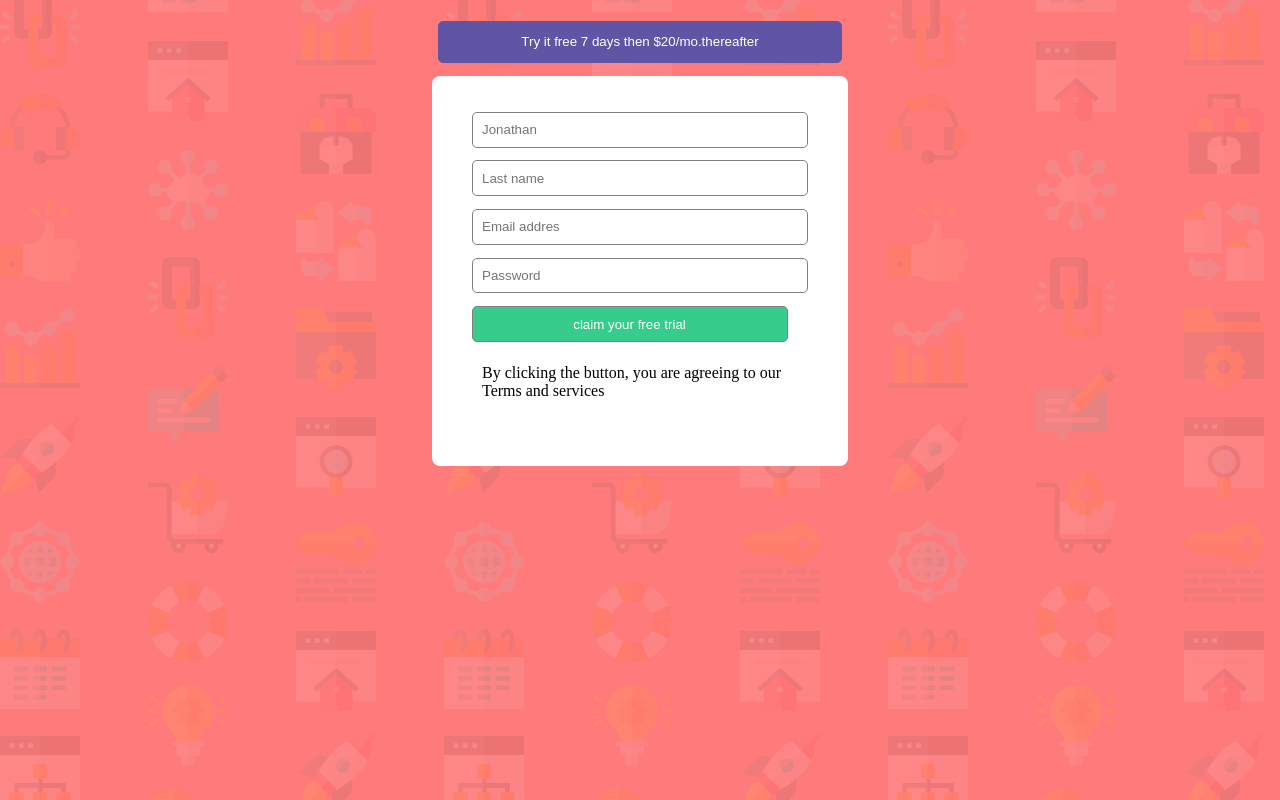
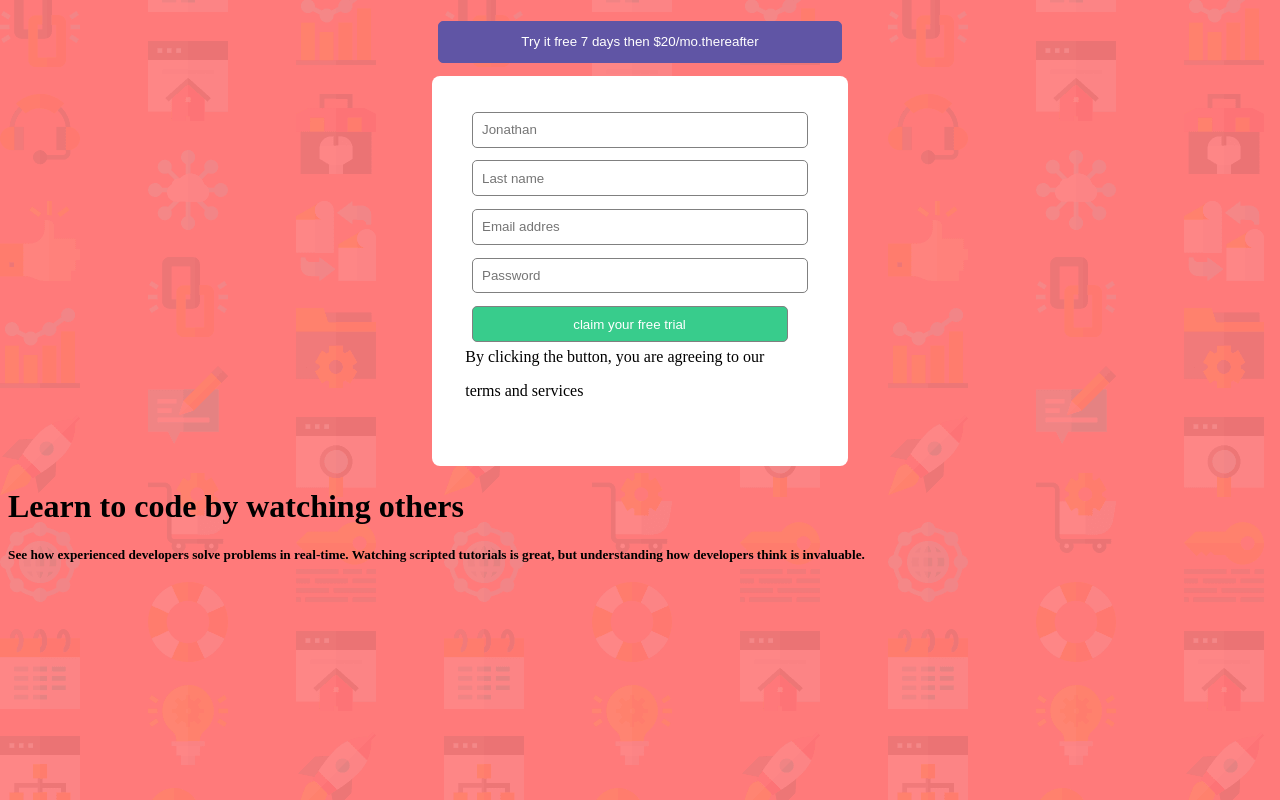
Before and after one commit to laura4614/reto2, a plain HTML site: page indexx.html in a window 1280 px wide. Drawn offline with Linux system fonts and the light colour scheme.

Commit message:
Add files via upload

```diff
--- a/indexx.html
+++ b/indexx.html
@@ -4,8 +4,10 @@
 <head>
   <meta charset="UTF-8" />
   <meta name="viewport" content="width=device-width, initial-scale=1.0" />
-  <link rel="stylesheet" type="text/css" href="styles/style.css" />
+  <link rel="stylesheet" type="text/css" href="./styles/style.css" />
   <link href="https://fonts.googleapis.com/css2?family=Poppins:wght@400;500;600&display=swap" rel="stylesheet" />
+  <link rel="stylesheet" media="only screen and (max-width: 768px)" href="./styles/style.css">
+
   <link rel="icon" type="image/png" sizes="32x32" href="./images/favicon-32x32.png" />
   <title>Contact V4</title>
 </head>
@@ -26,13 +28,19 @@
 
           <input class="input100" type="text" name="email" placeholder="Password" required>
 
+
           <button type="submit" class="input100" id="boton-enviar">claim your free trial</button>
+          <div class="div">By clicking the button, you are agreeing to our<p>terms and services</p>
+        </form>
 
-        </form>
-        <p>By clicking the button, you are agreeing to our Terms and services</p>
       </div>
     </div>
+
   </main>
+        <div class="text"><h1>Learn to code by watching others</h1>
+        <h5>See how experienced developers solve problems in real-time. Watching scripted tutorials is great,
+          but understanding how developers think is invaluable.
+        </h5>
 
 </body>
 
```
Also changed, not shown: 1 other file.
